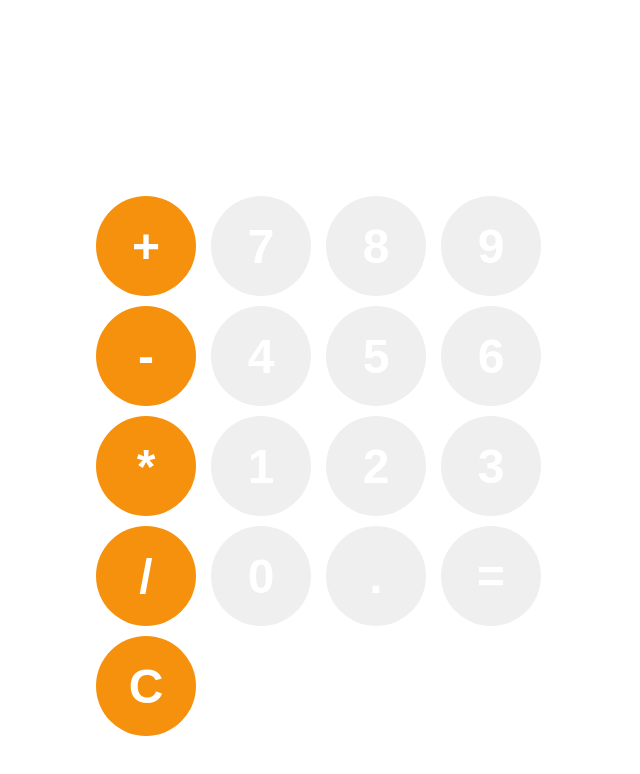
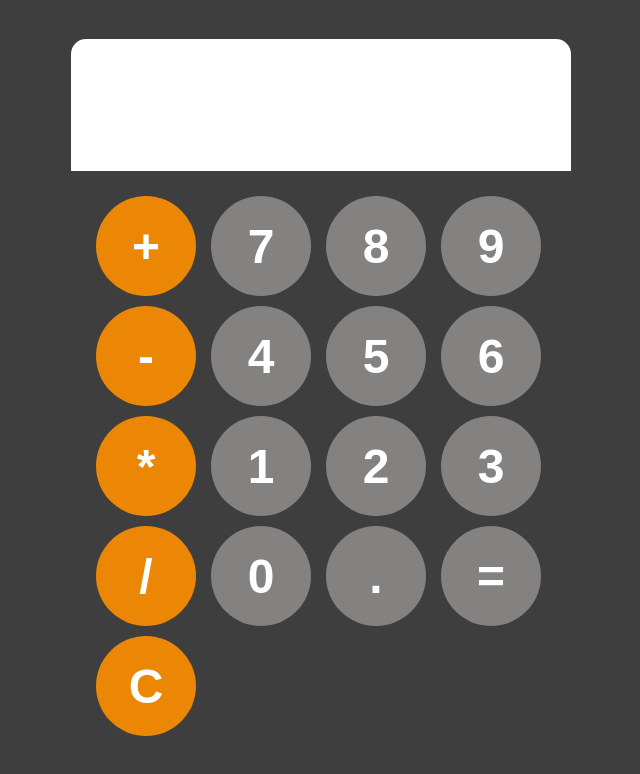
Before and after one commit to HugoChambert/CALCULATOR, a plain HTML site: page index.html in a window 1280 px wide. Shown: the whole page, without its empty margins (319-959 px from the left). Drawn offline with Linux system fonts and the light colour scheme.

Commit message:
Update styles.css

```diff
--- a/styles.css
+++ b/styles.css
@@ -3,8 +3,8 @@ button {
     height: 100px;
     border-radius: 50px;
     border: none;
-    background-color: rgb(rgb(69, 67, 69), green, blue);
-    color: white;
+    background-color: rgb(132, 129, 129);
+    color: rgb(255, 255, 255);
     font-size: 3rem;
     font-weight: bold;
     cursor: pointer;
@@ -31,29 +31,29 @@ button {
     font-size: 5rem;
     text-align: left;
     border: none;
-    background-color: rgb(rgb(49, 49, 49), green, blue);
-    color: white;
-}
+    background-color: rgb(rgb(48, 48, 48), green, blue);
+    color: black;
+    font-family: Arial, Helvetica, sans-serif;}
 
 body{
+    background-color: rgb(62, 62, 62);
     margin: 0;
     display: flex;
     justify-content: center;
     align-items: center;
     height: 100vh;
-    background-color: rgb(rgb(210, 207, 207), green, blue);
 }
 .operator-btn{
-    background-color: rgb(246, 145, 14);
+    background-color: rgb(235, 135, 5);
 }
-#operator-btn:hover{
+.operator-btn:hover{
     background-color: rgb(236, 169, 81);
 }
-#operator-btn:active{
+.operator-btn:active{
     background-color: rgb(244, 193, 127);
 }
 button:hover {
-background-color: rgb(101, 101, 101);
+background-color: rgb(164, 164, 164);
 }
 button:active {
 background-color: rgb(169, 169, 169);
```
